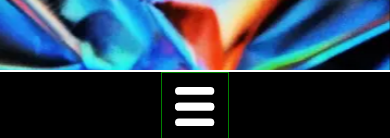
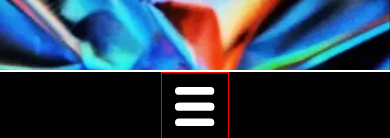
Before and after one commit to Driijko/wren, a Svelte app: page / in a window 390 px wide. Shown: the part 706-844 px from the top of the page. Built offline with nearby package versions, Linux system fonts and the light colour scheme.

Commit message:
InterfaceSelect: add gap in mobile.

```diff
--- a/src/components/1-site/interface/select/InterfaceSelect.svelte
+++ b/src/components/1-site/interface/select/InterfaceSelect.svelte
@@ -23,6 +23,7 @@ menu :global(button svg) {
   transition: transform 0.3s ease-out;
 }
 menu :global(li.selected svg) {
+  transform-origin: 50% 50%;
   transform: scale(1.4);
 }
 
@@ -30,6 +31,7 @@ menu :global(li.selected svg) {
 @media (orientation:portrait) {
 menu {
   justify-content: center;
+  gap: 4dvh;
   background-color: black;
   height: 8%;
   border-top-color: white;
@@ -42,7 +44,7 @@ menu :global(li) {
   width: 8dvh;
   height: 8dvh;
   color: white;
-  /* border: 1px solid red; */
+  border: 1px solid red;
 }
 menu :global(button) {
   height: 100%;
@@ -73,7 +75,7 @@ menu :global(li) {
 menu :global(button) {
   width: 100%;
   padding: 30%;
-  padding-top: 33%;
+  padding-bottom: 40%;
   border-radius: 50% 50% 0 0;
   background-color: yellow;
 }
--- a/src/components/1-site/interface/select/SiteMenuInterfaceSelect.svelte
+++ b/src/components/1-site/interface/select/SiteMenuInterfaceSelect.svelte
@@ -9,6 +9,8 @@
   from "../../../5-elements/interface/NavInterfaceSelectButton.svelte";
   import EmailInterfaceSelectButton
   from "../../../5-elements/interface/EmailInterfaceSelectButton.svelte";
+  import DesignInterfaceSelectButton
+  from "../../../5-elements/interface/DesignInterfaceSelectButton.svelte";
 
   // INTERFACE ELEMENTS -----------------------------------------
   const navButton = {
@@ -21,11 +23,14 @@
     component: EmailInterfaceSelectButton,
     interface: "email"
   };
+  const designButton = {
+    id: 2,
+    component: DesignInterfaceSelectButton,
+    interface: "design"
+  };
 
   // INTERFACE ARRAY --------------------------------------
-  const buttons = [
-    navButton, emailButton,
-  ];
+  const buttons = [navButton, emailButton, designButton];
 
 </script>
 
--- a/src/components/5-elements/interface/DesignInterfaceSelectButton.svelte
+++ b/src/components/5-elements/interface/DesignInterfaceSelectButton.svelte
@@ -2,7 +2,7 @@
 <script>
   // IMPORTS -------------------------------------
   import InterfaceSelectButton from "./InterfaceSelectButton.svelte";
-  import EnvelopeIcon from "../../6-icons/EnvelopeIcon.svelte";
+  import PenToSquareIcon from "../../6-icons/PenToSquareIcon.svelte";
 
 </script>
 
@@ -13,5 +13,5 @@
     siteMenu: "design",
   }}
 >
-  <EnvelopeIcon />
+  <PenToSquareIcon />
 </InterfaceSelectButton>
```
